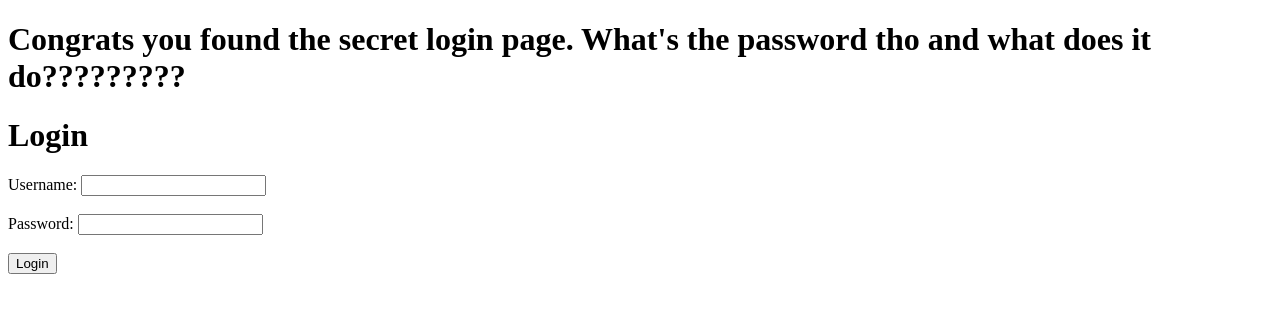
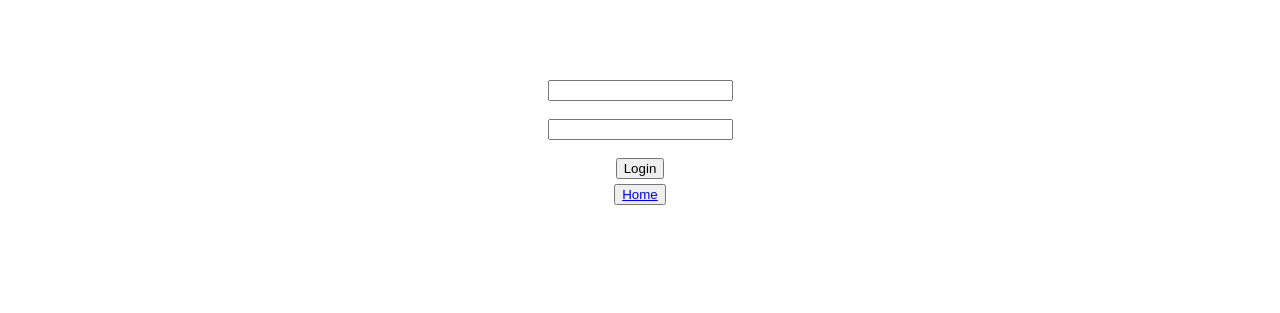
Before and after one commit to Csp14/calstocks, a Flask app: page /login in a window 1280 px wide. Shown: the top 313 px of the page. Run offline with Flask 3, Linux system fonts and the light colour scheme.

Commit message:
admin changes and css for the login

```diff
--- a/static/login.css
+++ b/static/login.css
@@ -1,5 +1,5 @@
 body {
-    background-image: url("https://pbs.twimg.com/media/EE1lFI_XoAAoAci?format=jpg&name=large");
+    background-image: url("https://media.dev.to/cdn-cgi/image/width=1000,height=420,fit=cover,gravity=auto,format=auto/https%3A%2F%2Fdev-to-uploads.s3.amazonaws.com%2Fuploads%2Farticles%2Fnphrgz8yfnjylrwfr0yl.png");
     background-size: cover;
 }
 
@@ -13,3 +13,22 @@ body {
     color: white;
 
 }
+
+.container-login{
+    margin-left: 50px;
+    margin-right: 50px;
+    text-align: center;
+}
+
+.title-login{
+    margin-left: 50px;
+    margin-right: 50px;
+    text-align: center;
+    color: white;
+}
+.home-button{
+    margin: 50px, 50px;
+    padding-top: 5px;
+    text-align: center;
+
+}
--- a/templates/login.html
+++ b/templates/login.html
@@ -4,19 +4,27 @@
     <meta charset="UTF-8">
     <meta name="viewport" content="width=device-width, initial-scale=1.0">
     <title>Login</title>
+    <link rel="stylesheet" href="/static/login.css">
 </head>
 <body>
-    <h1>Congrats you found the secret login page. What's the password tho and what does it do?????????</h1>
+    <div class="title-login">
         <h1>Login</h1>
         {% if error %}
         <p style="color: red;">{{ error }}</p>
         {% endif %}
+    </div>
+    <div class="container-login">
         <form action="{{ url_for('admin_login') }}" method="POST">
-        <label for="username">Username:</label>
             <input type="text" id="username" name="username" required><br><br>
-        <label for="password">Password:</label>
             <input type="password" id="password" name="password" required><br><br>
             <input type="submit" value="Login">
         </form>
+    </div>
+    <div class="home-button">
+        <button><a href="/">Home</a></button>
+    </div>
+
+
+
 </body>
 </html>
```
Lines whose indentation alone changed are shown as unchanged.
